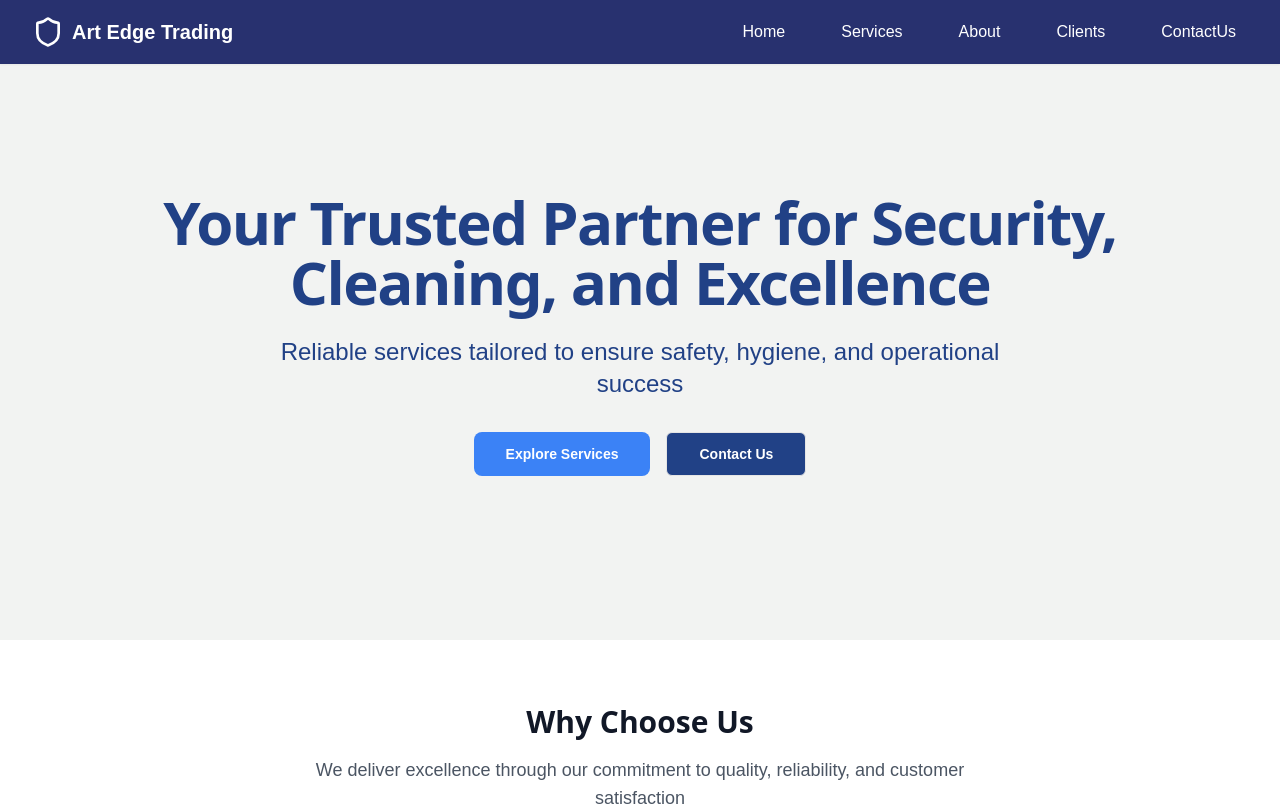
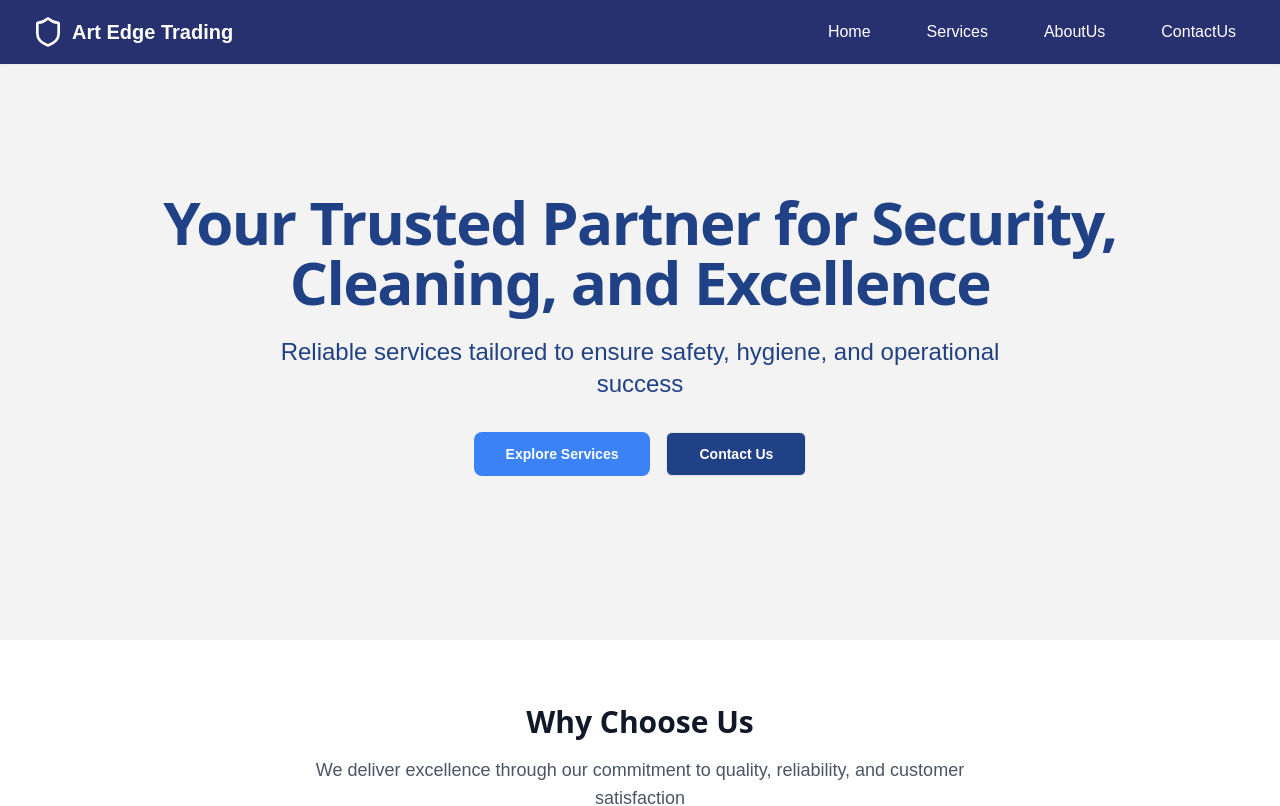
Before and after one commit to sirajyesuf/artedge, a Next.js app: page / in a window 1280 px wide. Shown: the top 806 px of the page. Built offline with nearby package versions, Linux system fonts and the light colour scheme.

Commit message:
=navigation to section to the homepage done

```diff
--- a/app/aboutus/page.tsx
+++ b/app/aboutus/page.tsx
@@ -13,9 +13,6 @@ import {
   Lightbulb,
   TrendingUp,
 } from "lucide-react";
-
-import Footer from "@/components/footer";
-import { Navbar } from "@/components/navbar";
 
 export default function AboutUs() {
   const ourcorevalues = [
@@ -69,7 +66,7 @@ export default function AboutUs() {
   ];
   return (
     <>
-      <Navbar></Navbar>
+      {/* <Navbar></Navbar> */}
       <div className="min-h-screen bg-white">
         {/* Hero Section */}
         <div
@@ -196,7 +193,7 @@ export default function AboutUs() {
         </section>
       </div>
 
-      <Footer />
+      {/* <Footer /> */}
     </>
   );
 }
--- a/components/navbar.tsx
+++ b/components/navbar.tsx
@@ -4,15 +4,13 @@ import { useState } from "react";
 import Link from "next/link";
 import { Shield, Menu, X } from "lucide-react";
 
-
 export function Navbar() {
   const [isOpen, setIsOpen] = useState(false);
 
   const navigation = [
     { name: "Home", href: "/" },
-    { name: "Services", href: "/services" },
-    { name: "About", href: "/aboutus" },
-    { name: "Clients", href: "/clients" },
+    { name: "Services", href: "/#service_section" },
+    { name: "AboutUs", href: "/aboutus" },
     { name: "ContactUs", href: "/contactus" },
   ];
 
--- a/components/services.tsx
+++ b/components/services.tsx
@@ -39,7 +39,7 @@ const services = [
 
 export default function Services() {
   return (
-    <section className="py-16 bg-gray-50">
+    <section className="py-16 bg-gray-50" id="service_section">
       <div className="container mx-auto px-4">
         <h2 className="text-3xl font-bold text-center text-blue-600 mb-2">
           Our Services
```
